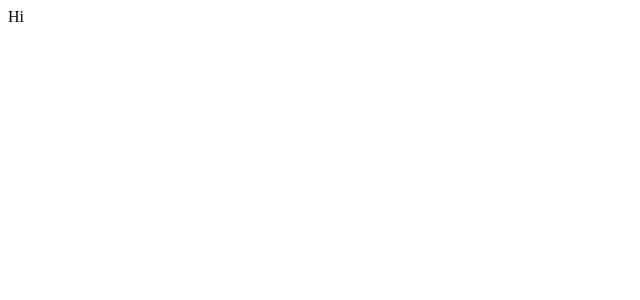
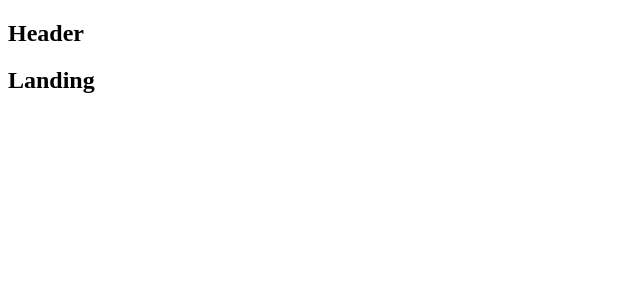
Before and after one commit to bytesbydave/feedback-server, a React (Create React App) app in the folder client/: page / in a window 1280 px wide. Shown: the top 300 px of the page, without its empty margins (0-640 px from the left). Built offline with nearby package versions, Linux system fonts and the light colour scheme.

Commit message:
initial Route setup

```diff
--- a/client/src/components/App.js
+++ b/client/src/components/App.js
@@ -1,7 +1,24 @@
 import React from 'react';
+import { BrowserRouter, Route } from 'react-router-dom';
+
+const Header = () => <h2>Header</h2>;
+const Dashboard = () => <h2>Dashboard</h2>;
+const SurveyNew = () => <h2>Survey New</h2>;
+const Landing = () => <h2>Landing</h2>;
 
 const App = () => {
-  return <div>Hi</div>;
+  return (
+    <div>
+      <BrowserRouter>
+        <div>
+          <Header />
+          <Route path="/" exact component={Landing} />
+          <Route path="/surveys" exact component={Dashboard} />
+          <Route path="/surveys/new" component={SurveyNew} />
+        </div>
+      </BrowserRouter>
+    </div>
+  );
 };
 
 export default App;
```
